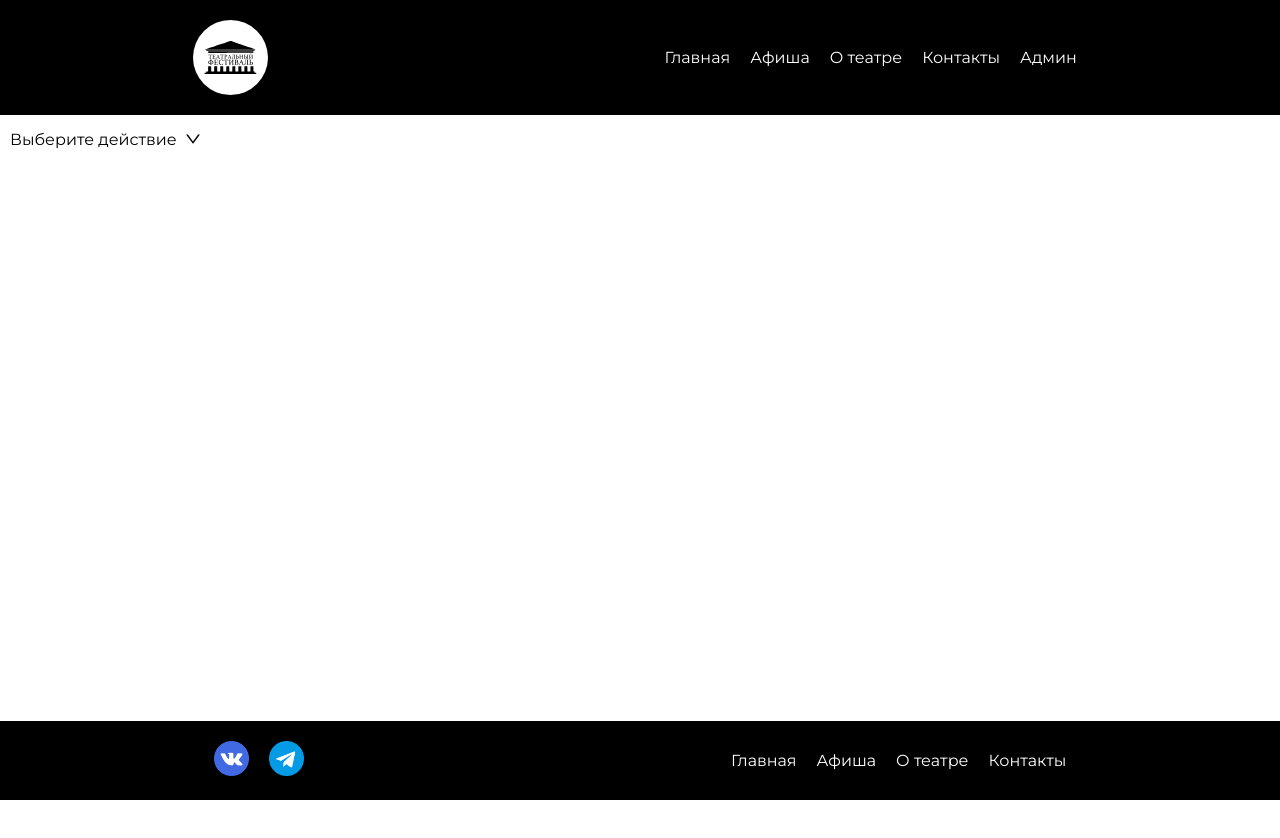
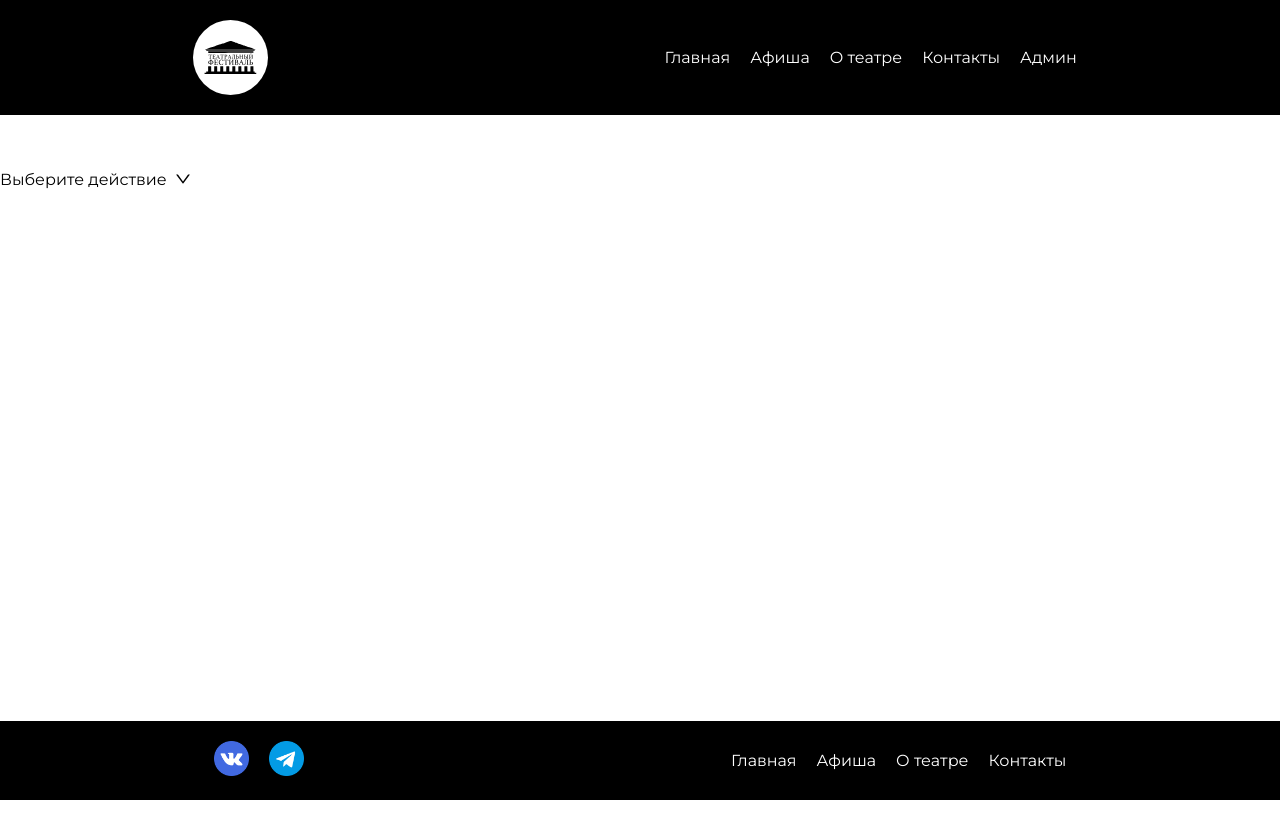
Before and after one commit to KUKU-Aeon/TheaterFest, a React (Create React App) app: page /admin in a window 1280 px wide. Shown: the top 838 px of the page. Built offline with nearby package versions, Linux system fonts and the light colour scheme; no server answers; the database is empty.

Commit message:
update v 1.1.0
update

```diff
--- a/src/AdminPage.js
+++ b/src/AdminPage.js
@@ -20,7 +20,7 @@ const AdminMenu = () => (
             trigger={['click']}
         >
             <a onClick={(e) => e.preventDefault()}>
-                <Space style={{cursor: 'pointer', margin: "10px 0 0 10px"}}>
+                <Space style={{cursor: 'pointer', marginTop: 50}}>
                     Выберите действие
                     <DownOutlined />
                 </Space>
--- a/src/Billboard.js
+++ b/src/Billboard.js
@@ -13,7 +13,8 @@ function Billboard() {
                     width: "90%",
                     marginTop: 15,
                     marginLeft: 20,
-                    border: "1px solid rgba(0, 0, 0, 0.25)"
+                    border: "1px solid rgba(0, 0, 0, 0.25)",
+                    zIndex: -1,
                   }}
             >
               <Skeleton loading={!data} avatar active>
```
